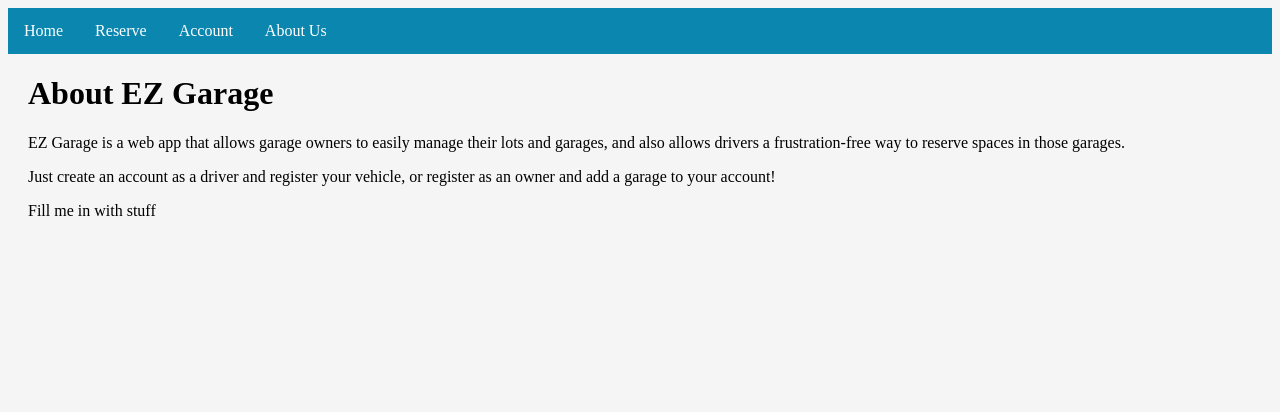
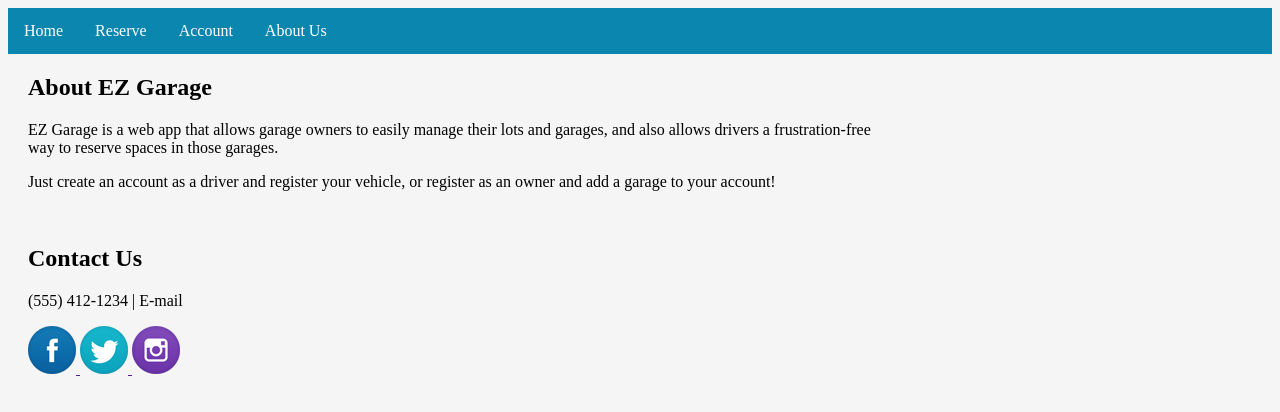
Before and after one commit to kjthorpe18/EZ-Garage, a plain HTML site: page static/about.html in a window 1280 px wide. Drawn offline with Linux system fonts and the light colour scheme.

Commit message:
About page css

```diff
--- a/static/Style.css
+++ b/static/Style.css
@@ -58,17 +58,27 @@ ul {
     margin: 20px;
   }
 
+  .about-section {
+    width: 70%;
+  }
+
+  .contact-section {
+    width: 70%;
+  }
+
   .smallwhitetext{
     font-size:12px;
     color: white;
     margin-top: 10px;
     margin-bottom:0px;
   }
+
   .reserve-container {
     display: flex;
     flex-direction: row;
 
   }
+
   .reserve-header {
     color: white;
     font-size: 18px;
--- a/static/about.html
+++ b/static/about.html
@@ -15,8 +15,9 @@
 		</div>
 
 		<div class="body-content">
-			<div class="aboutsection">
-				<h1>About EZ Garage</h1>
+			<div class="about-section">
+				<h2>About EZ Garage</h2>
+				<div class="text-section">
 					<p>EZ Garage is a web app that allows garage owners to easily manage their lots
 						and garages, and also allows drivers a frustration-free way to reserve spaces in those garages.
 					</p>
@@ -25,9 +26,22 @@
 						and add a garage to your account!
 					</p>
 				</div>
+			</div>
 
-			<div class="contactsection">
-				<p>Fill me in with stuff</p>
+			<br>
+
+			<div class="contact-section">
+				<h2>Contact Us</h2>
+				<p>(555) 412-1234 | E-mail</p>
+				<a href="" class="social-media-logos">
+					<img src="images/fb.png" alt="Facebook Logo">
+				</a>
+				<a href="" class="social-media-logos">
+					<img src="images/twitter.png" alt="Twitter Logo">
+				</a>
+				<a href="" class="social-media-logos">
+					<img src="images/instagram.png" alt="Instagram Logo">
+				</a>
 			</div>
 		</div>
 	</body>
```
Also changed, not shown: static/account.html (+4 -2 lines). Lines whose indentation alone changed are shown as unchanged.
